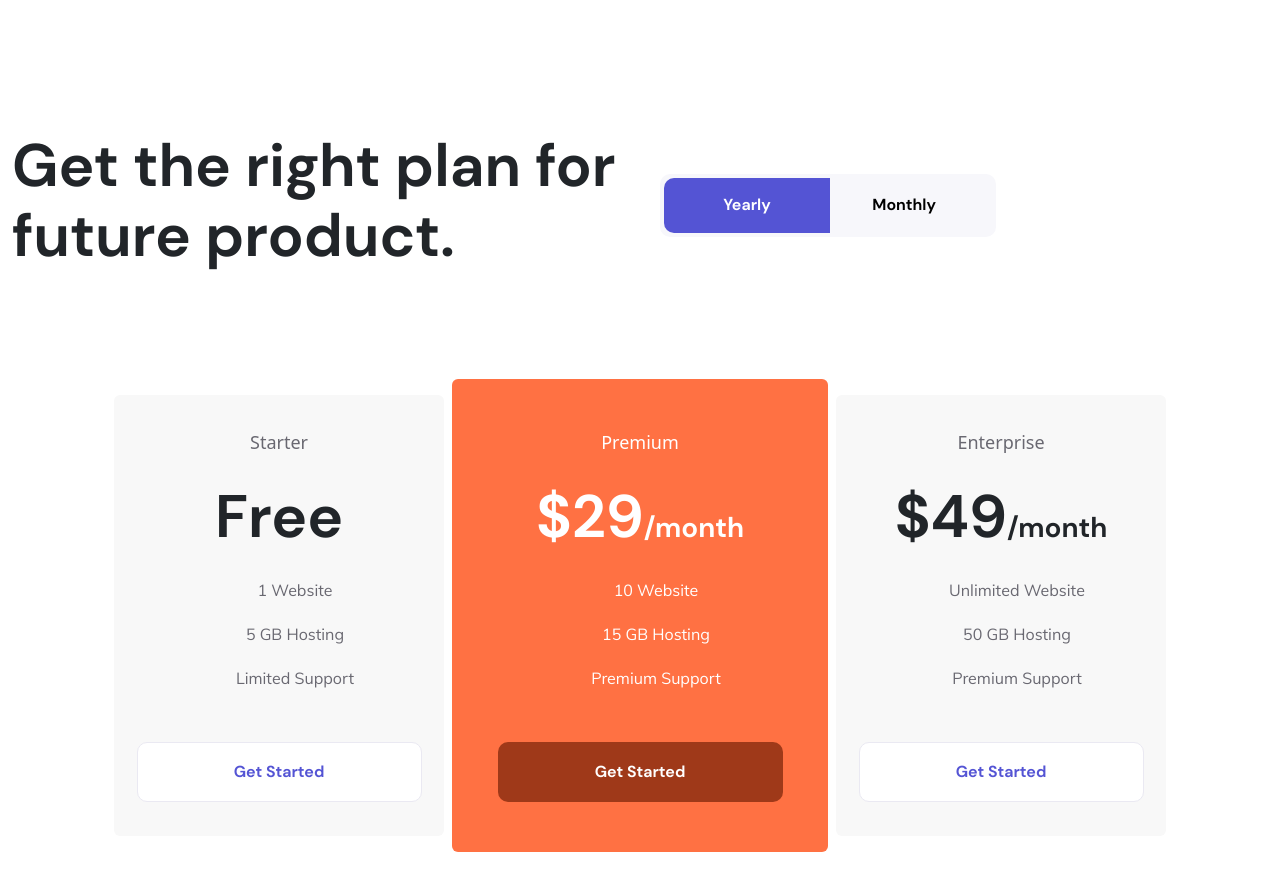
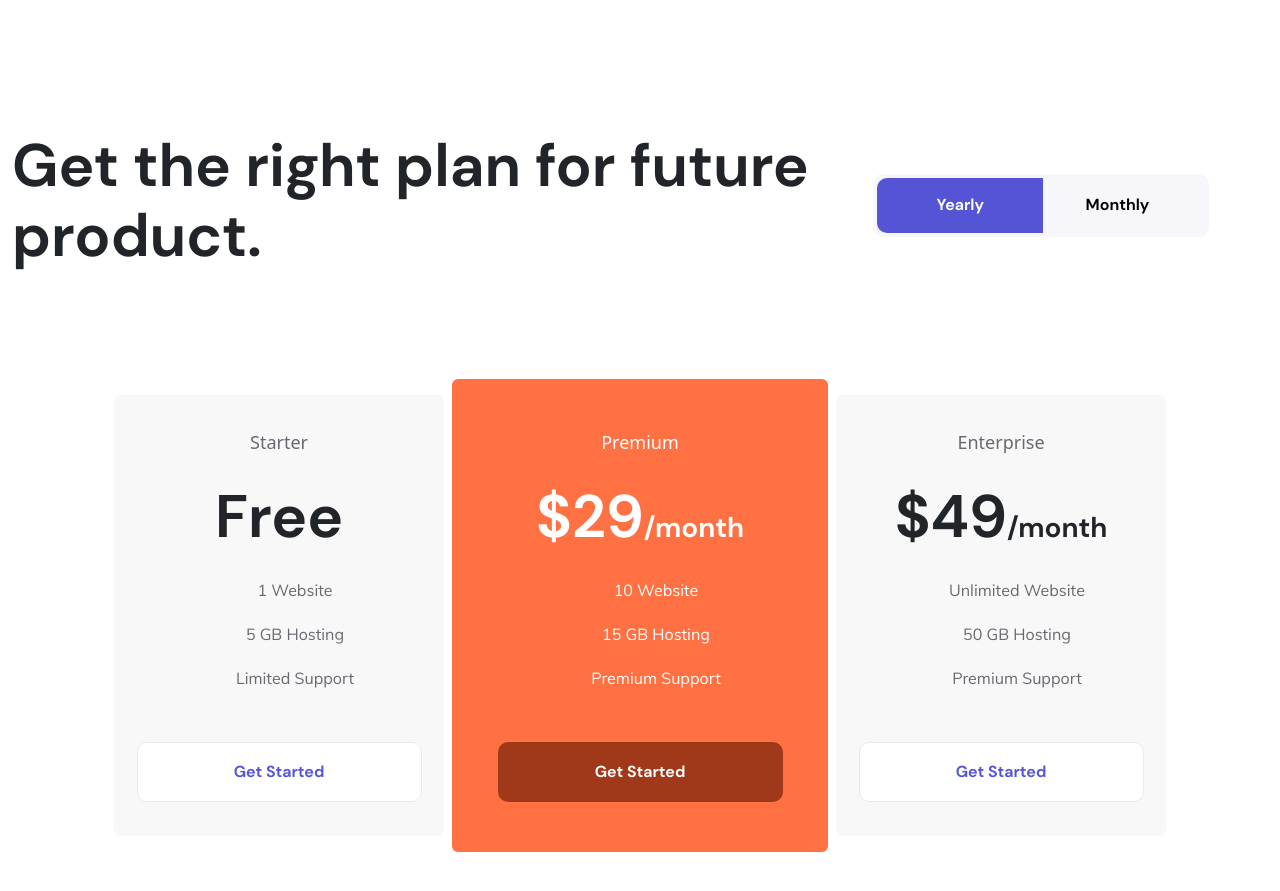
Before and after one commit to BudakovDmitry/forforce-test, a website built with webpack: page src/index.html in a window 1280 px wide. Shown: the part 2940-3831 px from the top of the page. Built offline with nearby package versions, Linux system fonts and the light colour scheme.

Commit message:
Fix style

```diff
--- a/src/index.html
+++ b/src/index.html
@@ -259,10 +259,10 @@
     <section class="prices">
       <div class="container-xxl prices__container">
         <div class="row prices__header">
-          <h2 class="prices__title col-sm-6">
+          <h2 class="prices__title col-sm-8">
             Get the right plan for future product.
           </h2>
-          <label class="prices__switch switch col-sm-5">
+          <label class="prices__switch switch col-sm-3">
             <input class="switch__input" type="checkbox" />
             <span class="switch__slider"></span>
           </label>
```
